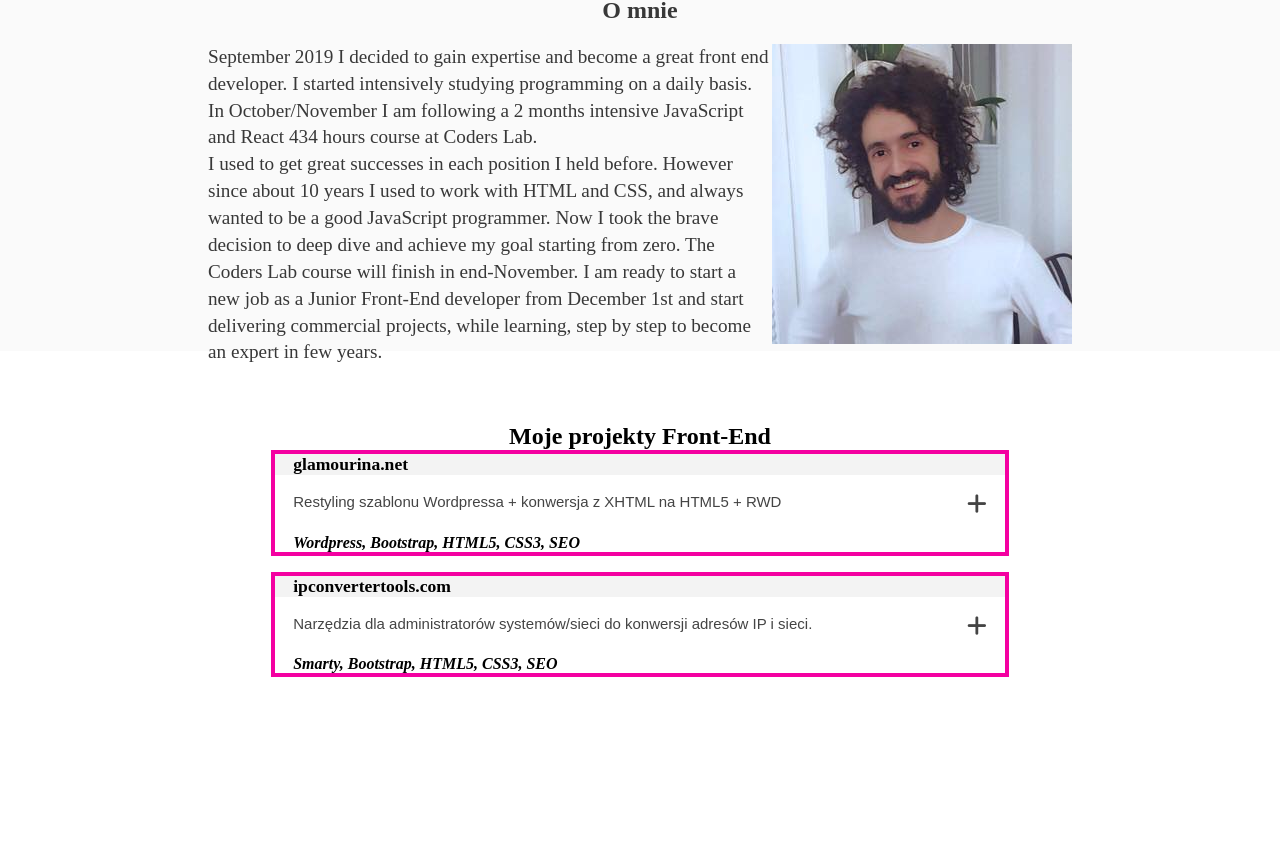
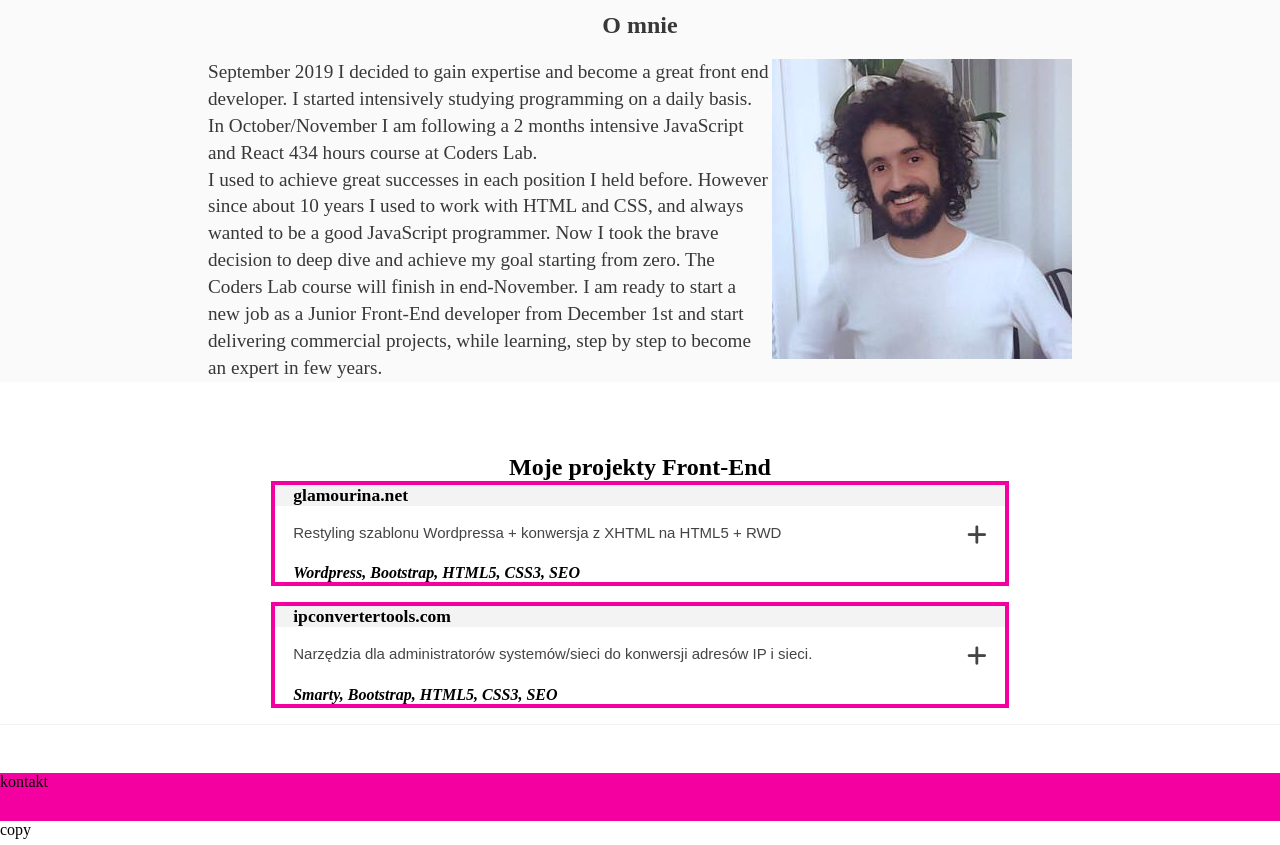
Before and after one commit to sergioloporto/sergioloporto.github.io, a plain HTML site: page index.html in a window 1280 px wide. Shown: the part 562-1407 px from the top of the page. Before the commit the page ends 1255 px from the top, so only its background shows below. Drawn offline with nearby package versions, Linux system fonts and the light colour scheme.

Commit message:
minor fixes

```diff
--- a/css/style.css
+++ b/css/style.css
@@ -41,6 +41,13 @@ header  {
     height: 10vh;
     display: flex;
     justify-content: center;
+}
+footer  {
+    height: 120px;
+    display: flex;
+    justify-content: center;
+    flex-direction: column;
+    border-top: 1px solid #f3f3f3;
 }
 .aligncenter {
     text-align: center;
@@ -216,8 +223,8 @@ header  {
     display: flex;
     flex-direction: column;
     align-items: center;
-    justify-content: center;
     width: 100%;
+    height: auto;
 }
 .omnie-child:nth-child(-n+3) {
 
@@ -414,7 +421,11 @@ header  {
     main {
         margin-top: 65px;
     }
-
-
-
 }
+#kontakt {
+    height: 80px;
+    background-color: #f400a1;
+}
+#copy {
+    height: 40px;
+}
--- a/index.html
+++ b/index.html
@@ -26,11 +26,11 @@
               <li class="">
                   <a class="" href="#projekty">Projekty</a>
               </li>
-              <li class="">
-                  <a class="" href="#">Kursy</a>
-              </li>              <li class="">
-                  <a class="" href="#">Kontakt</a>
-              </li>
+<!--              <li class="">-->
+<!--                  <a class="" href="#">Kursy</a>-->
+<!--              </li>              <li class="">-->
+<!--                  <a class="" href="#">Kontakt</a>-->
+<!--              </li>-->
               <li class="social">
                   <a href="https://www.linkedin.com/in/sergio-lo-porto-a4826b9/" title="Facebook">
                       <i class="fab fa-linkedin"></i>
@@ -60,7 +60,7 @@
         <p class="omnie-child">
             <img class=floatright src="img/ja.jpg"> September 2019 I decided to gain expertise and become a great front end developer. I started intensively studying programming on a daily basis.<br>
             In October/November I am following a 2 months intensive JavaScript and React 434 hours course at Coders Lab.<br>
-            I used to get great successes in each position I held before. However since about 10 years I used to work with HTML and CSS, and always wanted to be a good JavaScript programmer. Now I took the brave decision to deep dive and achieve my goal starting from zero. The Coders Lab course will finish in end-November. I am ready to start a new job as a Junior Front-End developer from December 1st and start delivering commercial projects, while learning, step by step to become an expert in few years.
+            I used to achieve great successes in each position I held before. However since about 10 years I used to work with HTML and CSS, and always wanted to be a good JavaScript programmer. Now I took the brave decision to deep dive and achieve my goal starting from zero. The Coders Lab course will finish in end-November. I am ready to start a new job as a Junior Front-End developer from December 1st and start delivering commercial projects, while learning, step by step to become an expert in few years.
         </p>
     </div>
 
@@ -134,6 +134,13 @@
   </main>
 
   <footer>
+      <div id="kontakt">
+kontakt
+      </div>
+      <div id="copy">
+copy
+      </div>
+
   </footer>
 </div>
   <script src="js/header-animations.js"></script>
```
